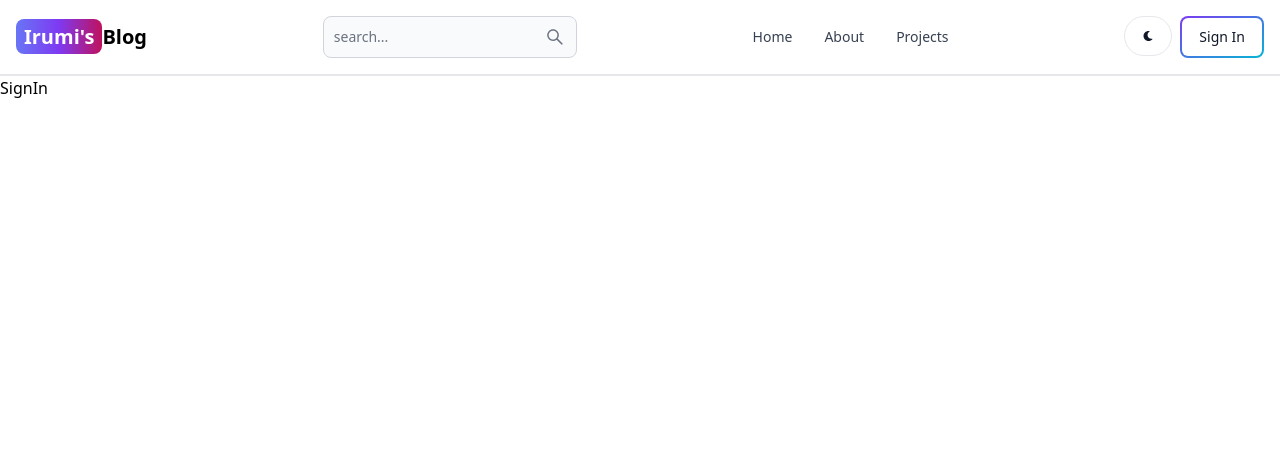
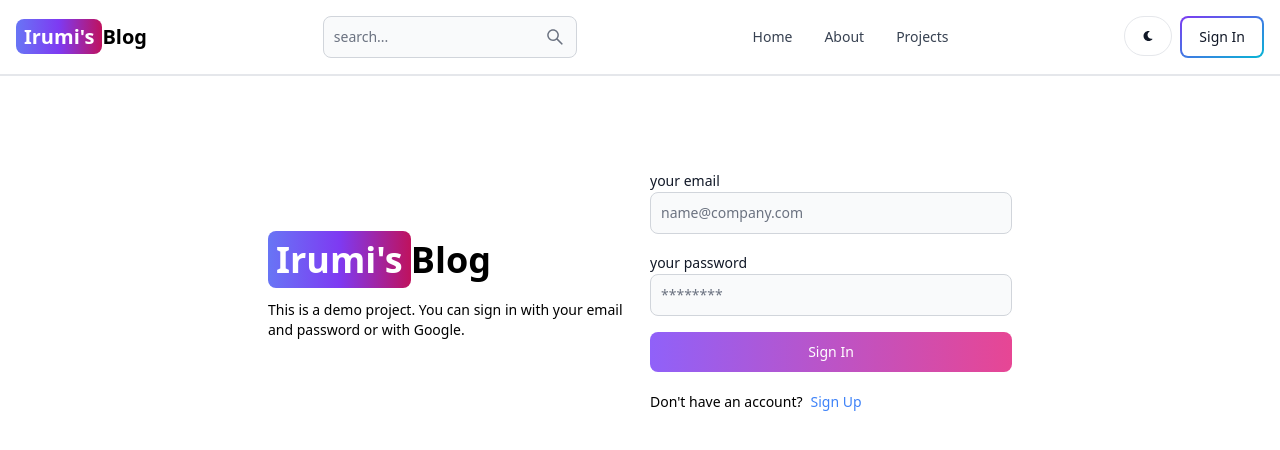
Before and after one commit to IrumiTh/mern-blog, a React (Vite) app in the folder client/: page /sign-in in a window 1280 px wide. Shown: the top 450 px of the page. Built offline with nearby package versions, Linux system fonts and the light colour scheme.

Commit message:
complete signin page functionality

```diff
--- a/client/src/pages/SighIn.jsx
+++ b/client/src/pages/SighIn.jsx
@@ -1,9 +1,107 @@
+import { Alert, Button, Label, Spinner, TextInput } from 'flowbite-react'
 import React from 'react'
+import { Link, useNavigate } from 'react-router-dom'
+import { useState } from 'react';
 
-export default function Signin() {
+export default function SingIn() {
+  const [formData, setFormData] = useState({});
+  const [errorMessage, setErrorMessage] = useState(null);
+  const [loading, setLoading] = useState(false);
+  const navigate = useNavigate();
+  const handelChange= (e) => {
+    setFormData({ ...formData, [e.target.id]: e.target.value.trim() });
+  };
+  const handleSubmit = async (e) => {
+    e.preventDefault();
+    if (!formData.email || !formData.password) {
+      return setErrorMessage('Please fill out all fields');
+    }
+    try {
+      setLoading(true);
+      setErrorMessage(null);
+      const res = await fetch('/api/auth/signin', {
+        method: 'POST',
+        headers: { 'Content-Type': 'application/json' },
+        body: JSON.stringify(formData),
+      });
+      if (!res.ok) {
+        throw new Error('Signup failed');
+      }else{
+        navigate('/');
+      }
+      const data = await res.json();
+      if (data.success === false) {
+
+        return setErrorMessage(data.message);
+
+      }
+      console.log(data); // Log response data
+      setLoading(false);
+
+    } catch (error) {
+      console.error('Error signing up:', error.message);
+      setErrorMessage(error.message);
+      setLoading(false);
+    }
+  };
+
   return (
-    <div>
-      SignIn
+    <div className='min-h-screen mt-20'>
+      <div className='flex p-3 max-w-3xl mx-auto flex-col md:flex-row md:items-center gap-5'>
+        {/* left side*/}
+        <div className='flex-1'>
+        <Link
+            to="/"
+            className=' font-bold dark:text-white text-4xl'>
+            <span className='px-2 py-1 bg-gradient-to-r from-indigo-500 via-purple-600 to-pink-700 rounded-lg text-white'>Irumi's</span>
+            Blog
+        </Link>
+        <p className='text-sm mt-5'>
+          This is a demo project. You can sign in with your email and password or with Google.
+        </p>
+        </div>
+
+        {/*right side*/}
+        <div className='flex-1'>
+          <form className='flex flex-col gap-4 ' onSubmit={handleSubmit}>
+
+            <div>
+              <Label value='your email' />
+              <TextInput type='email' placeholder='name@company.com' id='email' onChange={handelChange} />
+
+            </div>
+            <div>
+              <Label value='your password' />
+              <TextInput type='password' placeholder='********' id='password' onChange={handelChange}/>
+
+            </div>
+            <Button gradientDuoTone='purpleToPink' type='submit'disabled={loading}>
+              {
+                loading ? (
+                  <>
+                    <Spinner size='sm' />
+                    <span className='pl-3'>Loading...</span>
+                  </>
+                ) : ('Sign In')
+
+              }
+            </Button>
+          </form>
+          <div className='flex gap-2 text-sm mt-5'>
+            <span>Don't have an account?</span>
+            <Link to='/sign-up' className='text-blue-500'>
+              Sign Up
+            </Link>
+          </div>
+          {
+            errorMessage && (
+              <Alert className='mt-5' color='failure'>
+                {errorMessage}
+              </Alert>
+            )
+          }
+        </div>
+      </div>
     </div>
   )
 }
```
